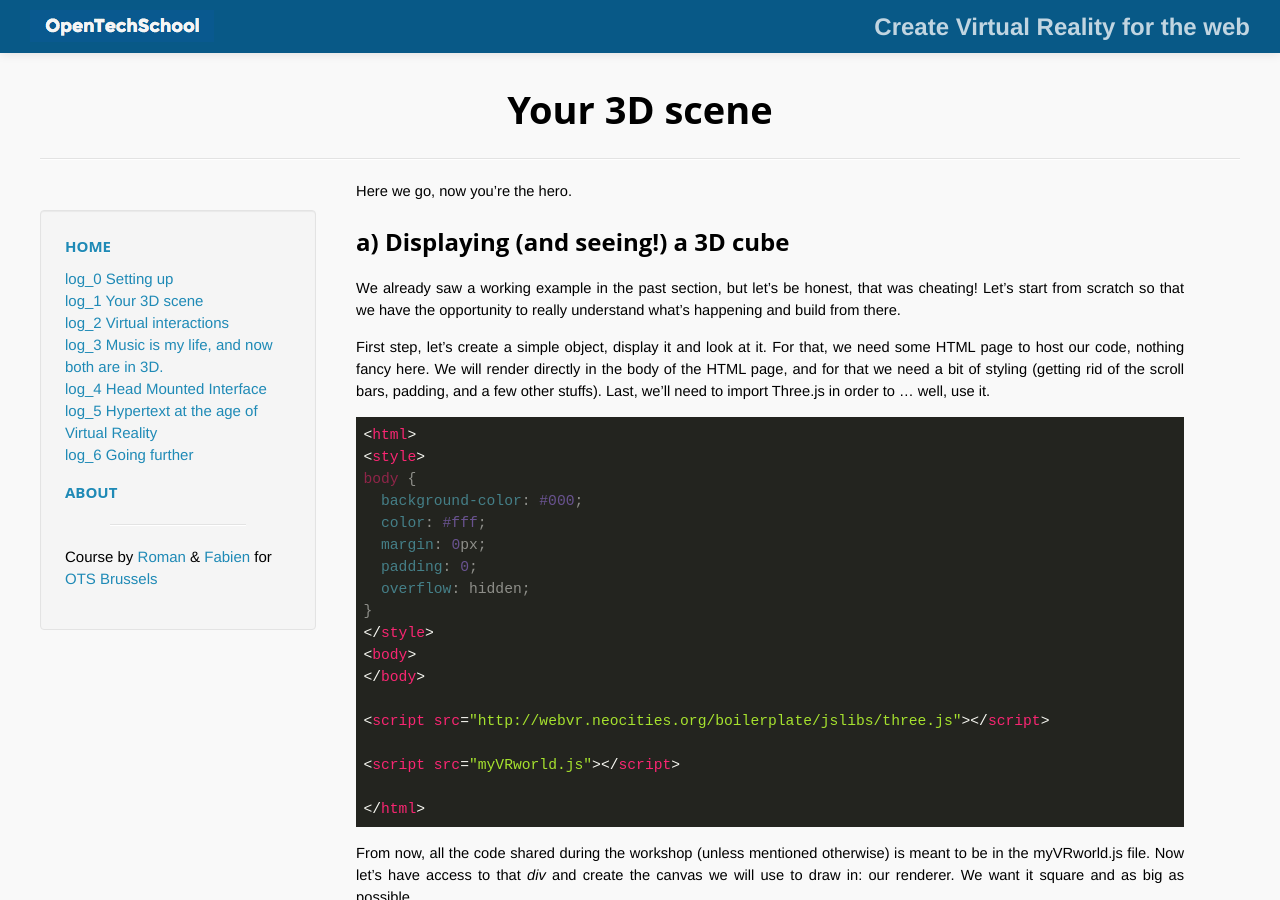
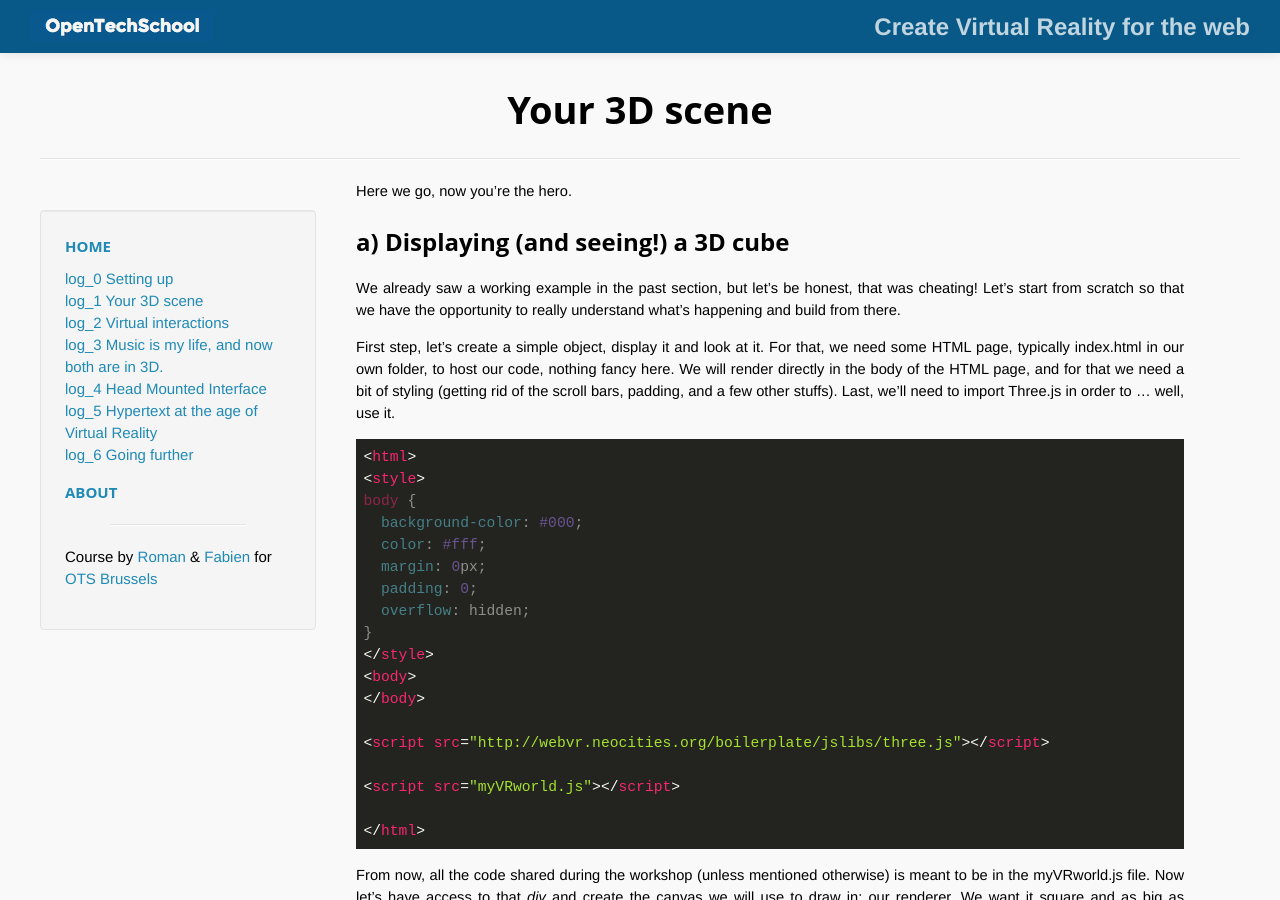
Before and after one commit to OpenTechSchool-Brussels/webVR-for-3D-graphics-and-music, a Jekyll site: the page built from your-3D-scene.markdown, in a window 1280 px wide and 900 px high. Built offline with Jekyll 4.4.1, drawn with Linux system fonts in a browser that asks for light colours; Markdown is read by kramdown in place of the engine named in the settings.

Commit message:
Update your-3D-scene.markdown

````diff
--- a/your-3D-scene.markdown
+++ b/your-3D-scene.markdown
@@ -10,7 +10,7 @@ Here we go, now you're the hero.
 ## a) Displaying (and seeing!) a 3D cube
 We already saw a working example in the past section, but let's be honest, that was cheating! Let's start from scratch so that we have the opportunity to really understand what's happening and build from there.
 
-First step, let's create a simple object, display it and look at it. For that, we need some HTML page to host our code, nothing fancy here. We will render directly in the body of the HTML page, and for that we need a bit of styling (getting rid of the scroll bars, padding, and a few other stuffs). Last, we'll need to import Three.js in order to ... well, use it.
+First step, let's create a simple object, display it and look at it. For that, we need some HTML page, typically index.html in our own folder, to host our code, nothing fancy here. We will render directly in the body of the HTML page, and for that we need a bit of styling (getting rid of the scroll bars, padding, and a few other stuffs). Last, we'll need to import Three.js in order to ... well, use it.
 
 ```html
 <html>
````
